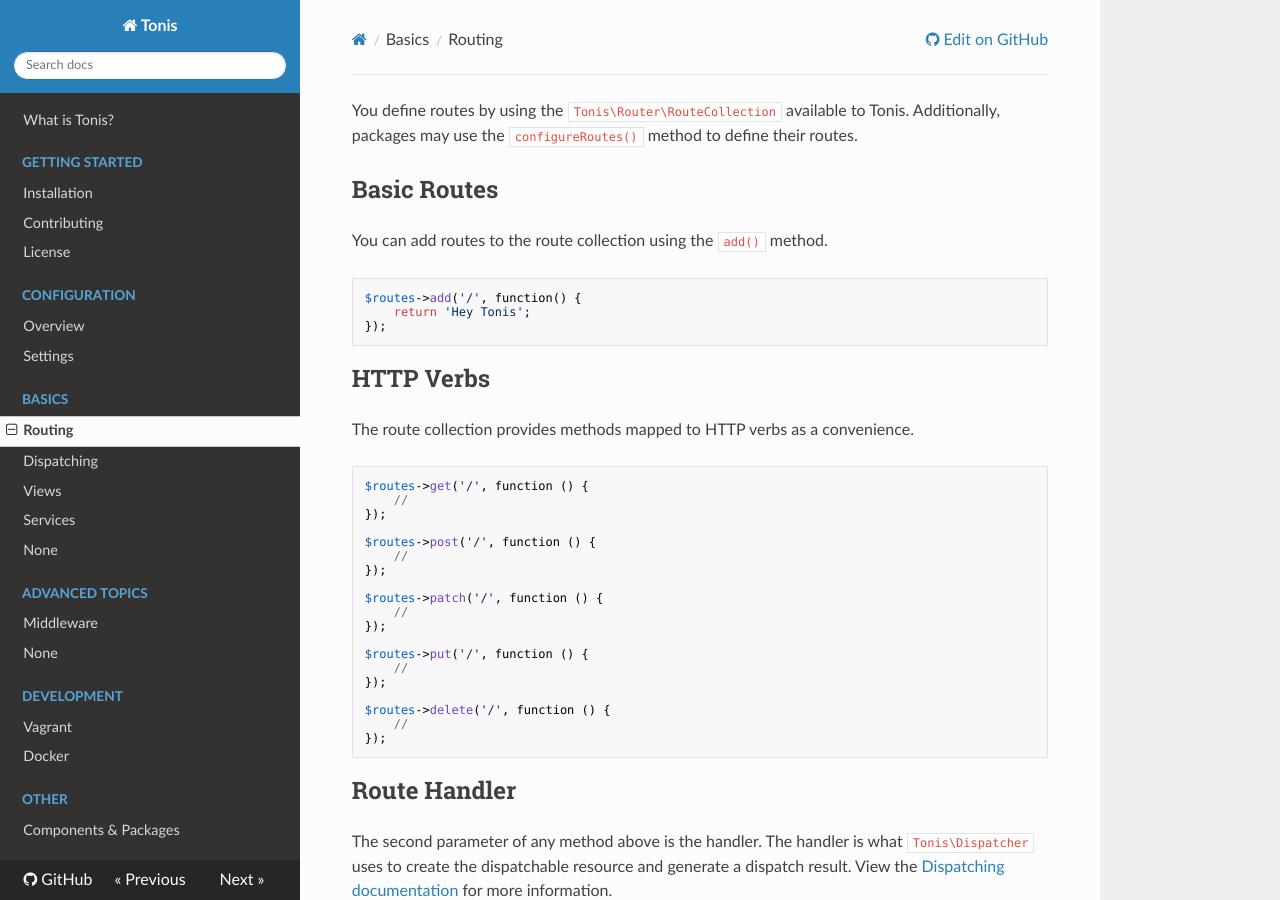
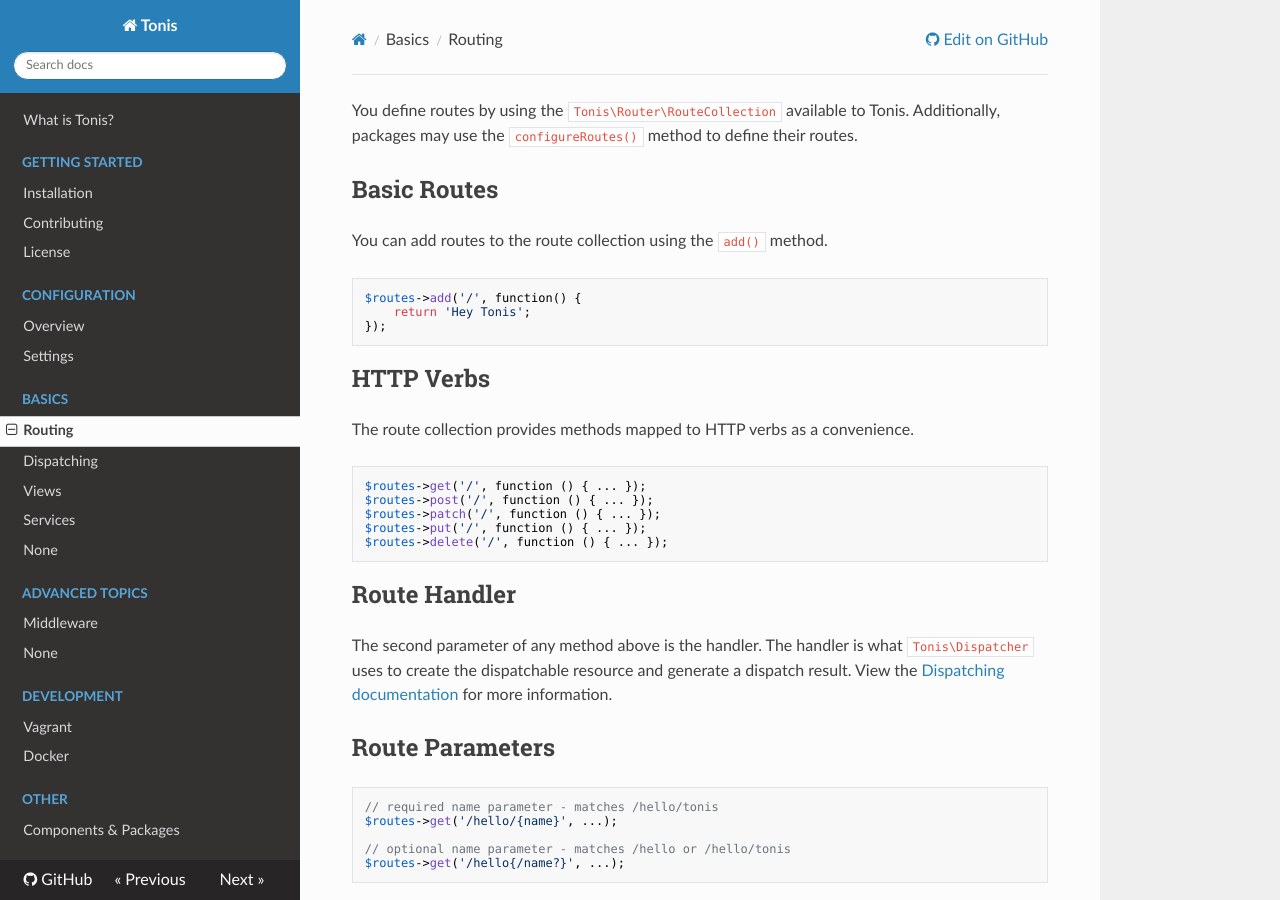
Before and after one commit to tonis-io-legacy/tonis-project, an MkDocs documentation site: the page built from docs/basics/routing.md, in a window 1280 px wide and 900 px high. Built offline with MkDocs 1.6.1, drawn with Linux system fonts in a browser that asks for light colours; nearby versions of some CDN libraries; old or Windows-style settings are respelled for this version of MkDocs.

Commit message:
Doc updates

````diff
--- a/docs/basics/routing.md
+++ b/docs/basics/routing.md
@@ -18,25 +18,11 @@ HTTP Verbs
 The route collection provides methods mapped to HTTP verbs as a convenience.
 
 ```php
-$routes->get('/', function () {
-    //
-});
-
-$routes->post('/', function () {
-    //
-});
-
-$routes->patch('/', function () {
-    //
-});
-
-$routes->put('/', function () {
-    //
-});
-
-$routes->delete('/', function () {
-    //
-});
+$routes->get('/', function () { ... });
+$routes->post('/', function () { ... });
+$routes->patch('/', function () { ... });
+$routes->put('/', function () { ... });
+$routes->delete('/', function () { ... });
 ```
 
 Route Handler
````
